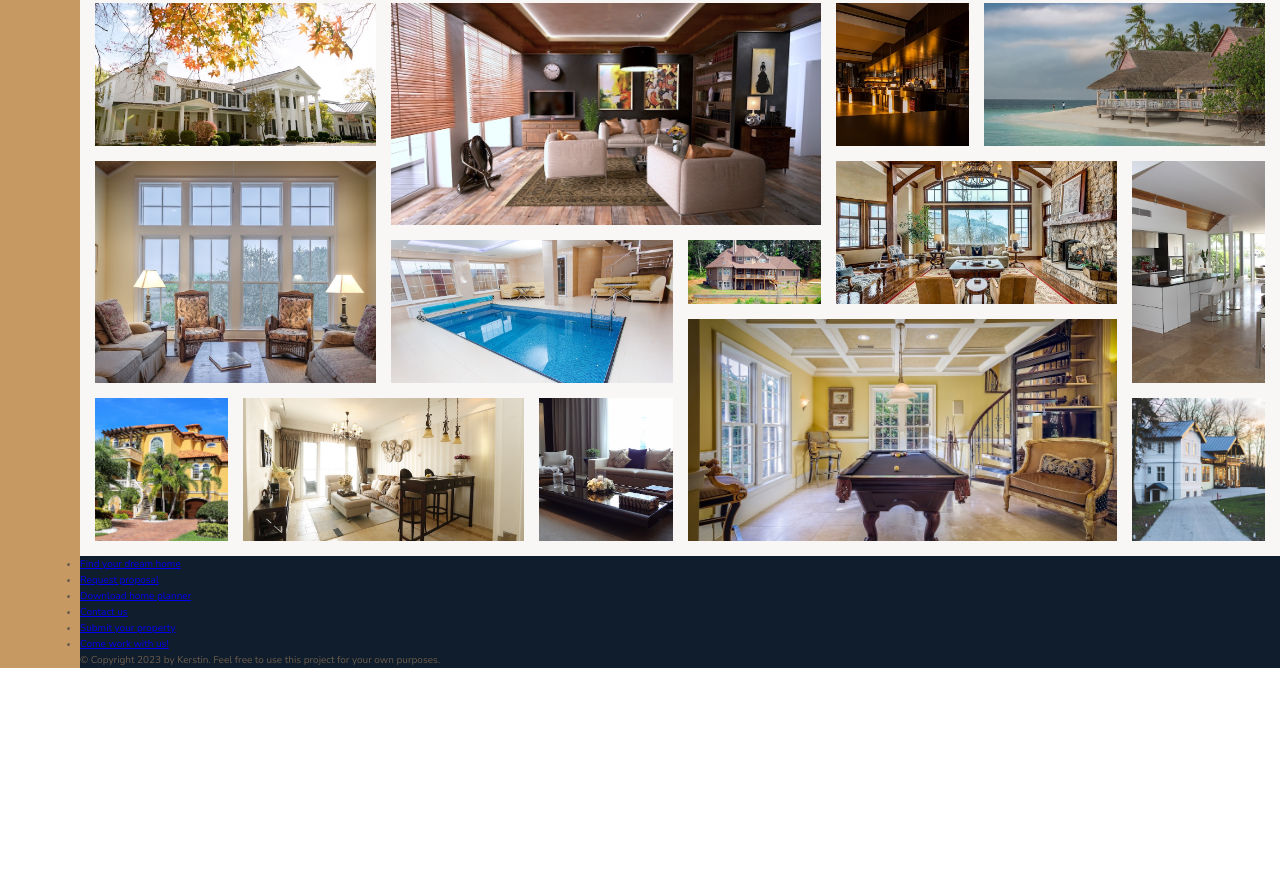
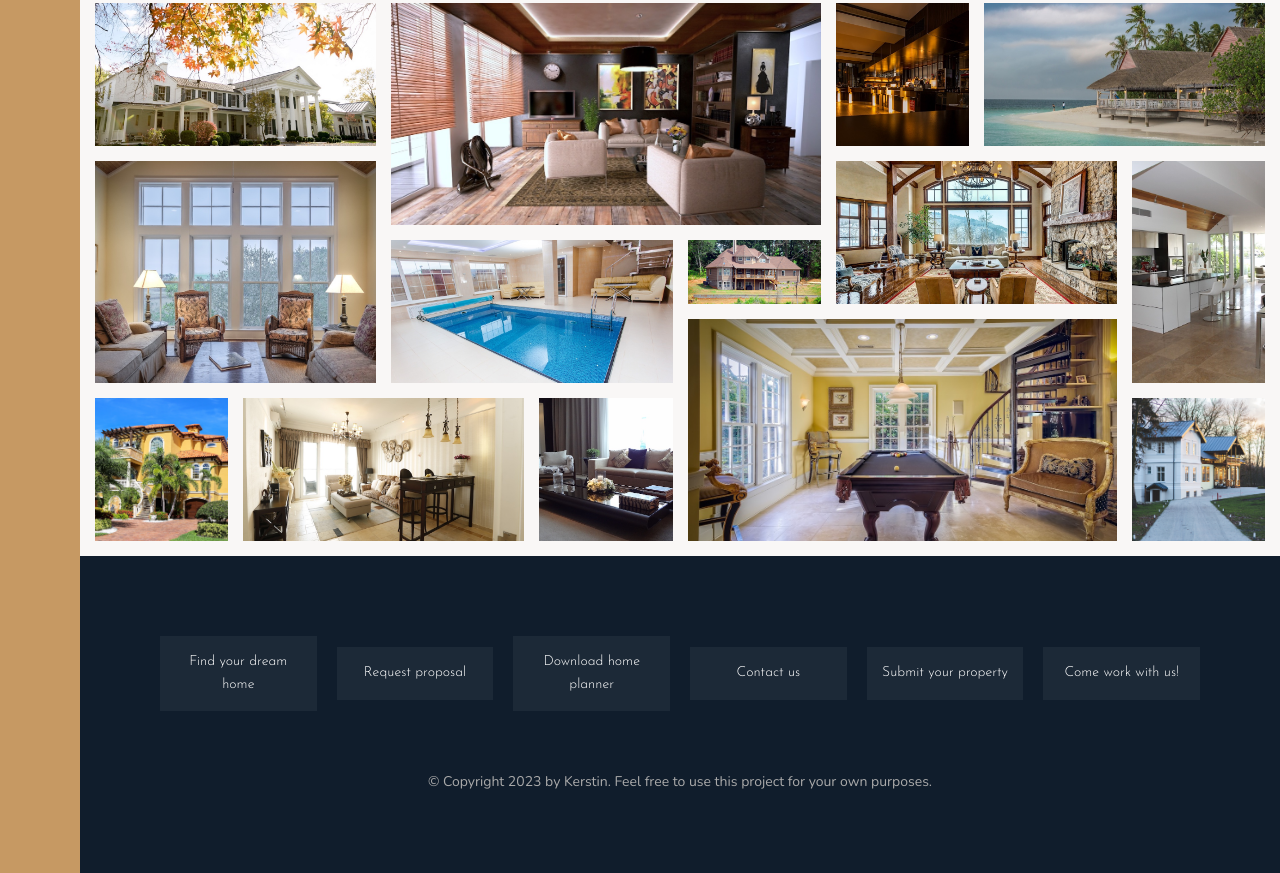
Before and after one commit to kerstin-w/Nexter, a website: page index.html in a window 1280 px wide. Shown: the part 3084-3957 px from the top of the page. Before the commit the page ends 3752 px from the top, so only its background shows below. Drawn offline with nearby package versions, Linux system fonts and the light colour scheme.

Commit message:
style: Add styling to footer section

```diff
--- a/sass/_footer.scss
+++ b/sass/_footer.scss
@@ -3,4 +3,43 @@
   // Sets the grid column to span from the first column line to the last column line,
   // effectively occupying the entire grid area.
   grid-column: full-start / full-end;
+  padding: 8rem;
 }
+
+.nav {
+  list-style: none;
+  display: grid;
+  grid-template-columns: repeat(auto-fit, minmax(15rem, 1fr));
+  grid-gap: 2rem;
+  align-items: center;
+
+  &__link:link,
+  &__link:visited {
+    font-size: 1.4rem;
+    color: #fff;
+    text-decoration: none;
+    font-family: $font-display;
+    text-decoration: uppercase;
+    text-align: center;
+    padding: 1.5rem;
+    display: block;
+    transition: all 0.2s;
+
+    background-color: rgba(#fff, 0.05);
+  }
+  &__link:hover,
+  &__link:active {
+    background-color: rgba(#fff, 0.05);
+    transform: translateY(-3px);
+  }
+}
+
+.copyright {
+  font-size: 1.4rem;
+  color: $color-grey-light-2;
+  margin-top: 6rem;
+  margin-right: auto;
+  margin-left: auto;
+  text-align: center;
+  width: 70%;
+}
```
Also changed, not shown: css/style.css.
